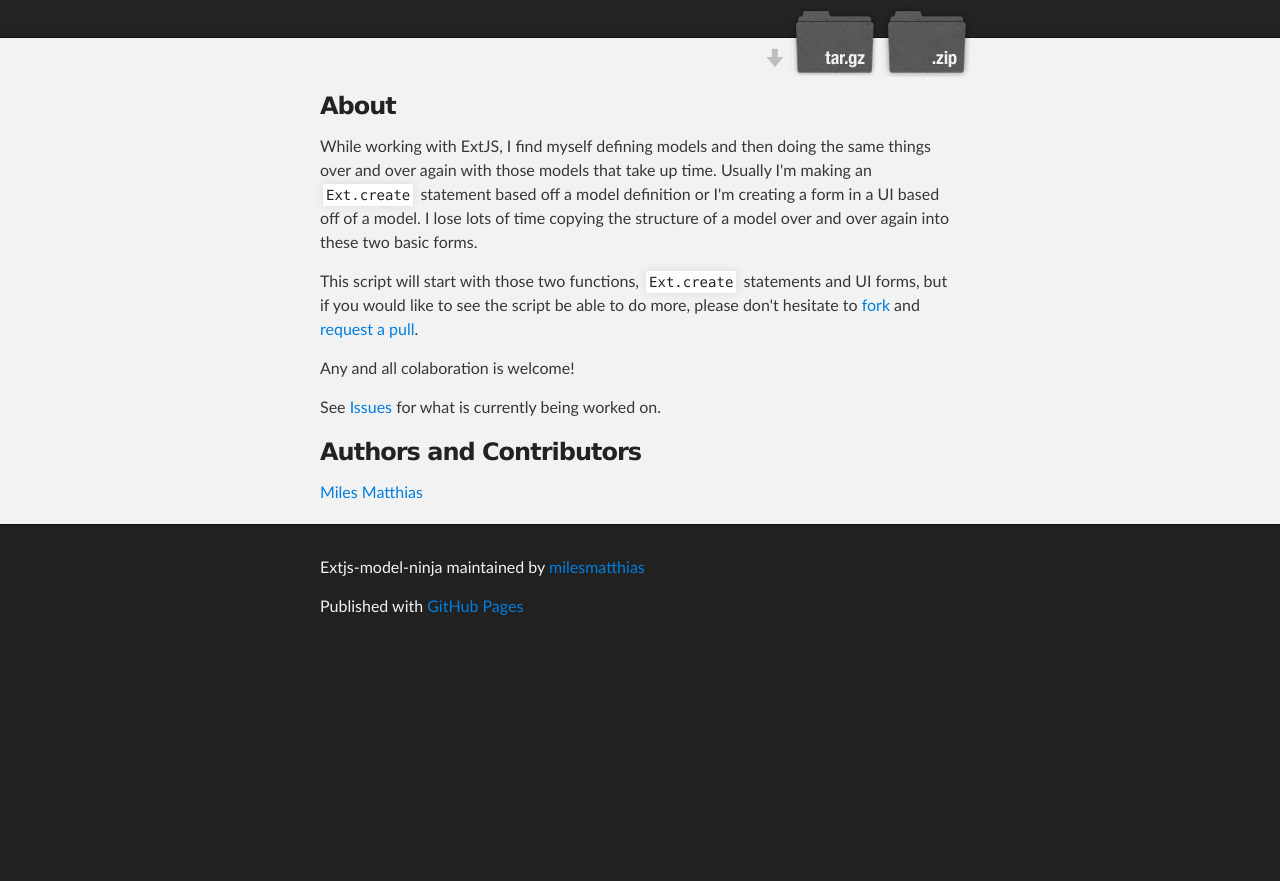
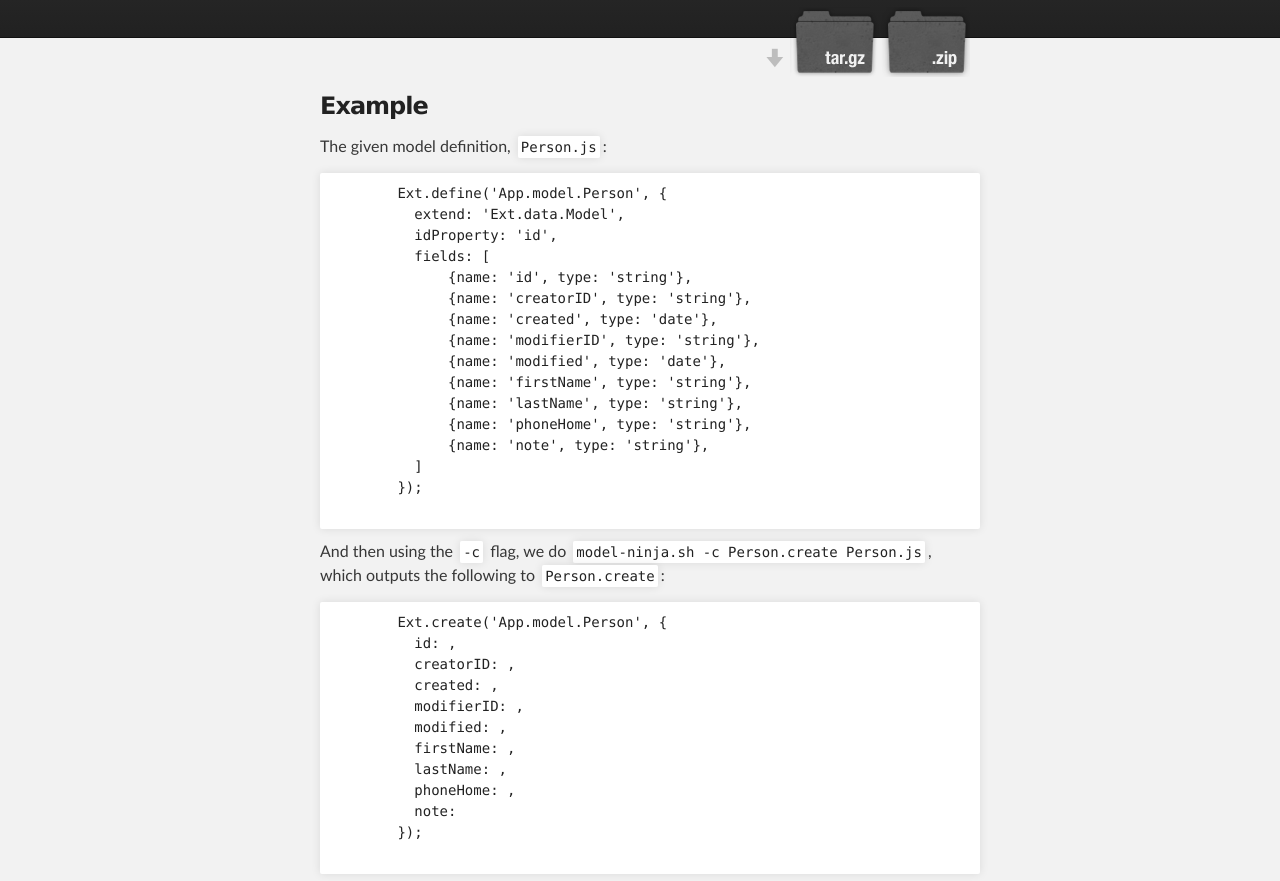
Before and after one commit to milesmatthias/extjs-model-ninja, a plain HTML site: page index.html in a window 1280 px wide. Shown: the part 172-1053 px from the top of the page. Before the commit the page ends 825 px from the top, so only its background shows below. Drawn offline with Linux system fonts and the light colour scheme.

Commit message:
Added an example to the project page.

```diff
--- a/index.html
+++ b/index.html
@@ -31,6 +31,44 @@
     <!-- MAIN CONTENT -->
     <div id="main_content_wrap" class="outer">
       <section id="main_content" class="inner">
+
+      <h3>Example</h3>
+
+      <p>The given model definition, <code>Person.js</code>:</p>
+
+      <pre>
+        Ext.define('App.model.Person', {
+          extend: 'Ext.data.Model',
+          idProperty: 'id',
+          fields: [
+              {name: 'id', type: 'string'},
+              {name: 'creatorID', type: 'string'},
+              {name: 'created', type: 'date'},
+              {name: 'modifierID', type: 'string'},
+              {name: 'modified', type: 'date'},
+              {name: 'firstName', type: 'string'},
+              {name: 'lastName', type: 'string'},
+              {name: 'phoneHome', type: 'string'},
+              {name: 'note', type: 'string'},
+          ]
+        });
+      </pre>
+
+      <p>And then using the <code>-c</code> flag, we do <code>model-ninja.sh -c Person.create Person.js</code>, which outputs the following to <code>Person.create</code>:</p>
+
+      <pre>
+        Ext.create('App.model.Person', {
+          id: ,
+          creatorID: ,
+          created: ,
+          modifierID: ,
+          modified: ,
+          firstName: ,
+          lastName: ,
+          phoneHome: ,
+          note:
+        });
+      </pre>
 
       <h3>About</h3>
 
```
